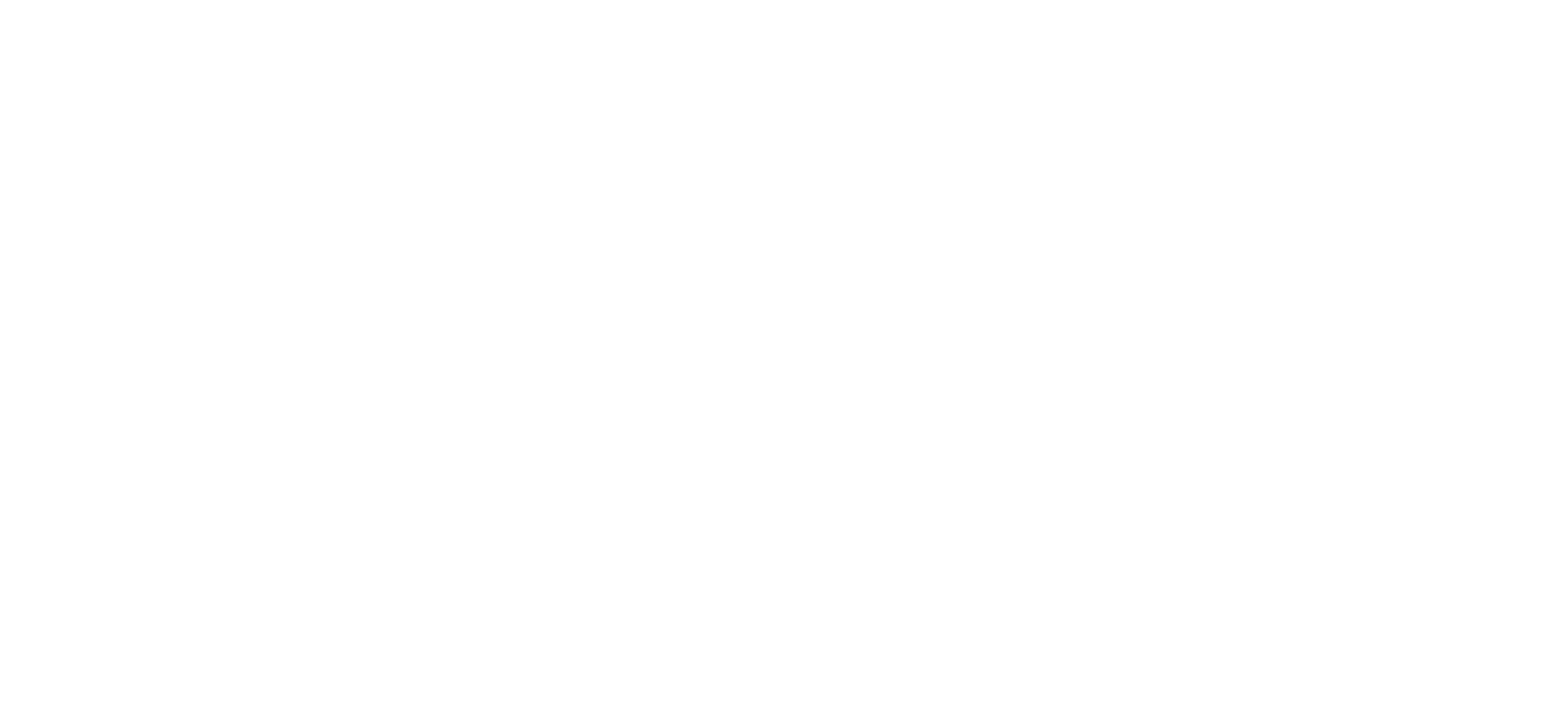
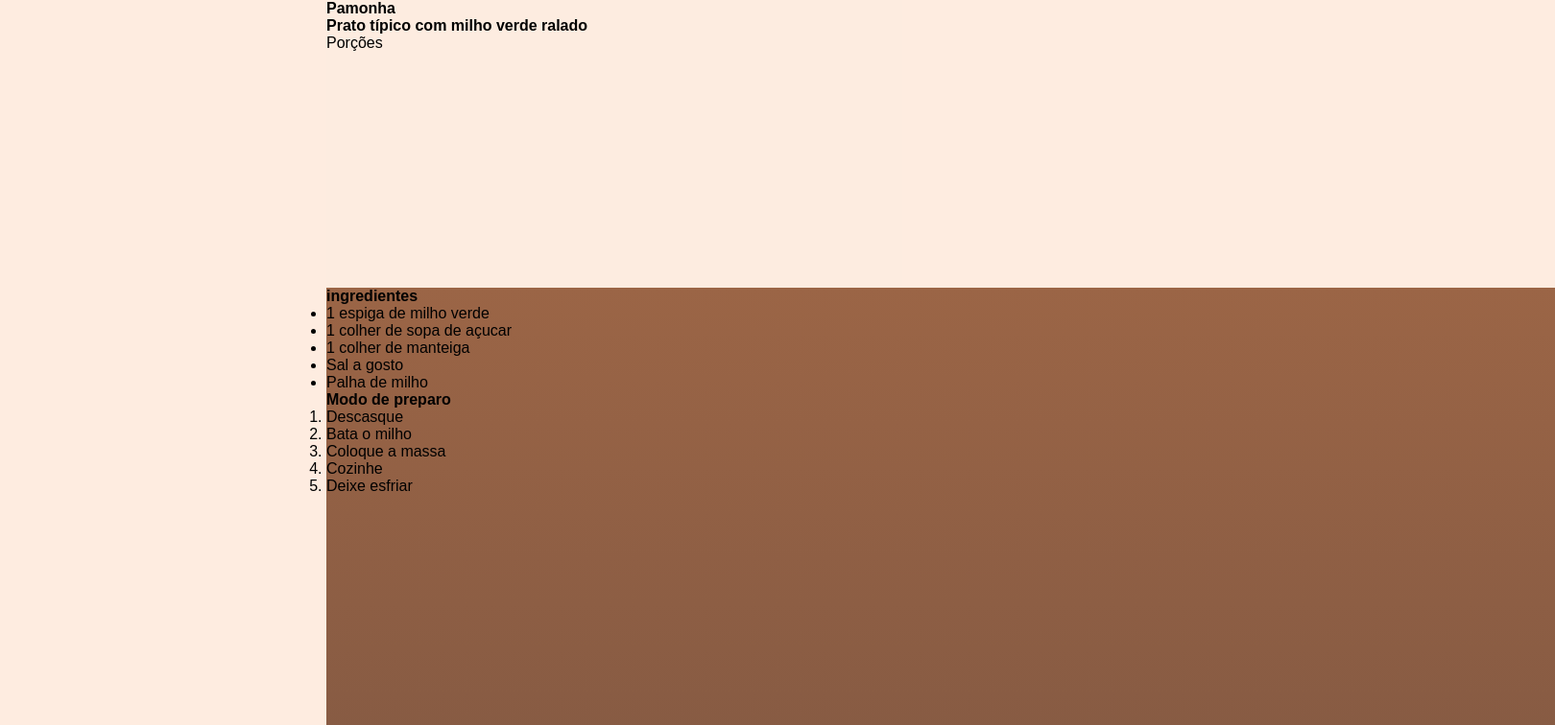
Before and after one commit to OliveiraPedro91/boracodar26, a plain HTML site: page index.html in a window 1280 px wide. Shown: the top 756 px of the page at 96% size, 1620 px wide, since content can reach past the window. Drawn offline with Linux system fonts and the light colour scheme.

Commit message:
Update index.html

```diff
--- a/index.html
+++ b/index.html
@@ -4,8 +4,74 @@
     <meta charset="UTF-8">
     <meta name="viewport" content="width=device-width, initial-scale=1.0">
     <title>BoraCodar-26</title>
+    <style>
+
+        *{
+            margin: 0px;
+            padding: 0px;
+            font-size: 1em;
+        }
+        body{
+            width: 100%;
+            height: 100vh;
+            background-color: #feece0;
+            overflow: hidden;
+            font-family: Arial, Helvetica, sans-serif;
+        }
+        main{
+            width: 600px;
+            margin: auto;
+        }
+
+        section#pamonha{
+            background-color: rgb(253, 236, 224);
+            height: 300px;
+
+        }
+
+        section#preparo{
+            background-image: linear-gradient(to bottom, rgb(155, 101, 70), rgb(121, 84, 65));
+            height: 100vh;
+            width: 100vw;
+            }
+    </style>
+
 </head>
 <body>
+    <main>
+        <div id="geral">
+            <section id="pamonha">
+                <div id="pamonha">
+                    <h1>Pamonha</h1>
+                    <h3>Prato típico com milho verde ralado</h3>
+                    <p>Porções</p>
+                </div>
+            </section>
+            <section id="preparo">
+                <div id="ingredientes">
+                    <h3>ingredientes</h3>
+                    <ul>
+                        <li>1 espiga de milho verde</li>
+                        <li>1 colher de sopa de açucar</li>
+                        <li>1 colher de manteiga</li>
+                        <li>Sal a gosto</li>
+                        <li>Palha de milho</li>
 
+                    </ul>
+                </div>
+                <div id="preparo">
+                    <h3>Modo de preparo</h3>
+                    <ol>
+                        <li>Descasque</li>
+                        <li>Bata o milho</li>
+                        <li>Coloque a massa</li>
+                        <li>Cozinhe</li>
+                        <li>Deixe esfriar</li>
+                    </ol>
+                </div>
+            </section>
+        </div>
+
+    </main>
 </body>
 </html>
```
